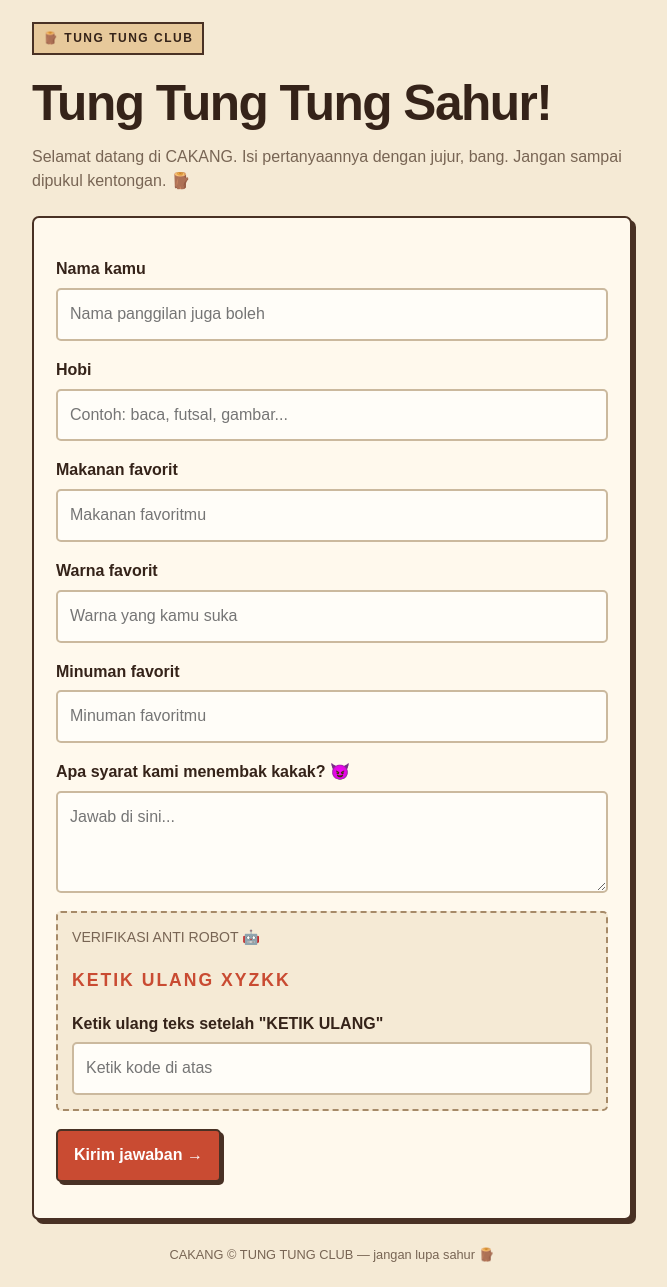
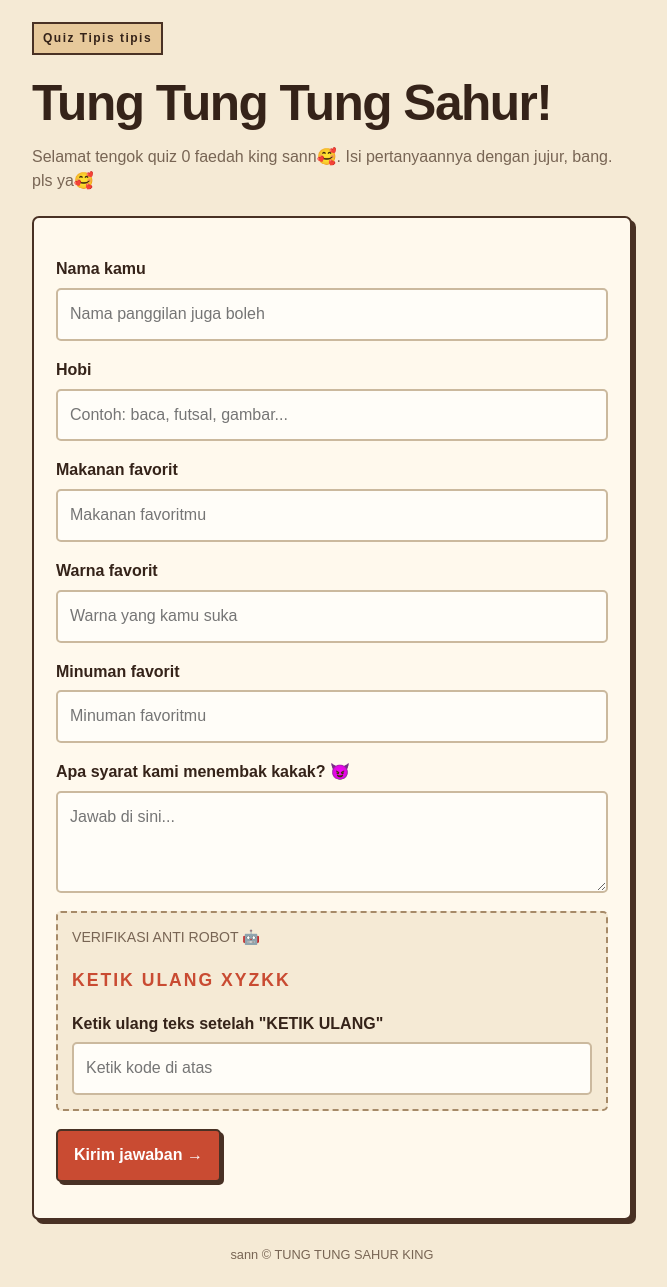
Before and after one commit to mghaisandds-prog/cakaang-form, a website: page index.html in a window 1280 px wide. Shown: the whole page, without its empty margins (308-975 px from the left). Drawn offline with Linux system fonts and the light colour scheme.

Commit message:
Update index.html

```diff
--- a/index.html
+++ b/index.html
@@ -220,12 +220,12 @@
 </head>
 <body>
 <main>
-  <div class="brand">🪵 TUNG TUNG CLUB</div>
+  <div class="brand">Quiz Tipis tipis</div>
 
   <h1>Tung Tung Tung Sahur!</h1>
   <p>
-    Selamat datang di CAKANG. Isi pertanyaannya dengan jujur,
-    bang. Jangan sampai dipukul kentongan. 🪵
+    Selamat tengok quiz 0 faedah king sann🥰. Isi pertanyaannya dengan jujur,
+    bang. pls ya🥰
   </p>
 
   <section id="formPanel" class="panel">
@@ -301,7 +301,7 @@
   </section>
 </main>
 
-<footer>CAKANG © TUNG TUNG CLUB — jangan lupa sahur 🪵</footer>
+<footer>sann © TUNG TUNG SAHUR KING</footer>
 
 <script>
 (() => {
```
